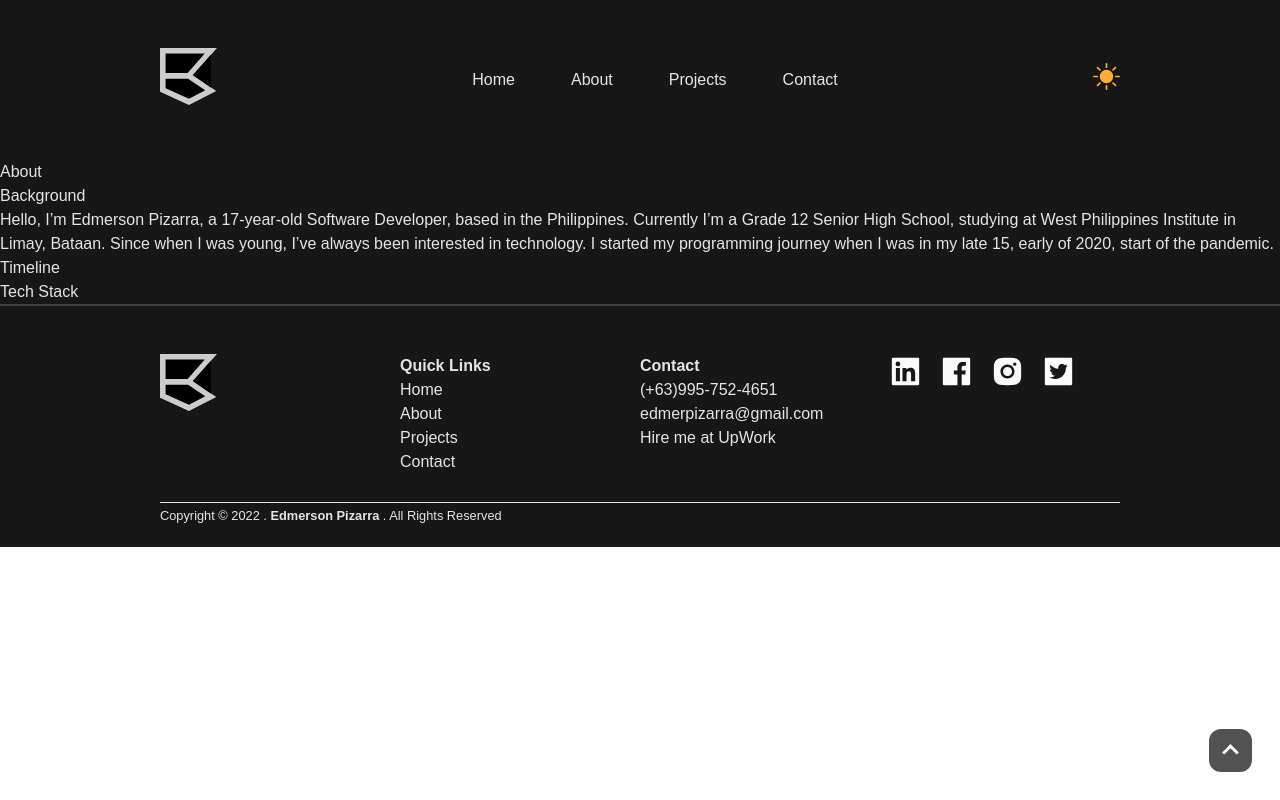
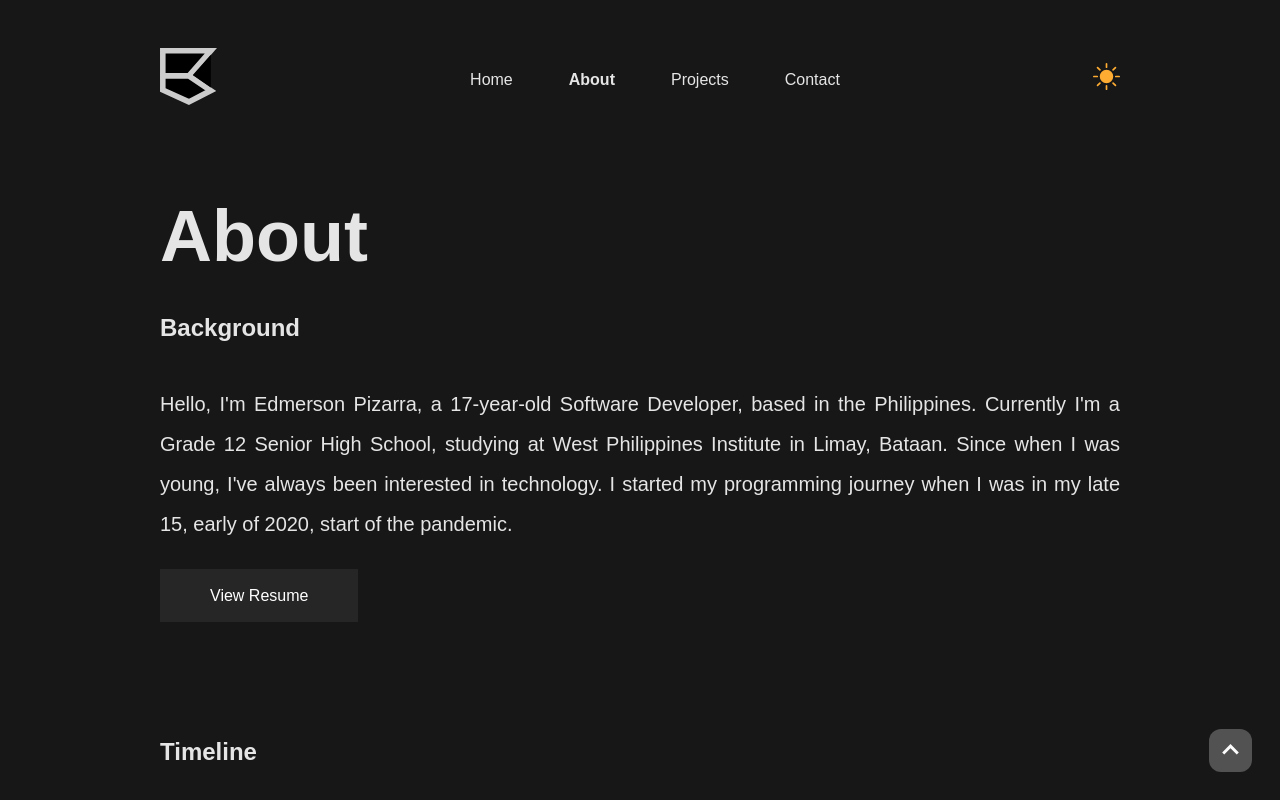
Before and after one commit to edmer664/next_portfolio, a Next.js app: page /about in a window 1280 px wide. Shown: the top 800 px of the page. Built offline with nearby package versions, Linux system fonts and the light colour scheme.

Commit message:
active links

```diff
--- a/components/Navbar.tsx
+++ b/components/Navbar.tsx
@@ -4,6 +4,7 @@ import Image from "next/image";
 import ThemeContext from "../context/ThemeContext";
 import { AiOutlineMenu } from "react-icons/ai";
 import { BsMoonFill, BsSunFill } from "react-icons/bs";
+import { useRouter } from "next/router";
 import 'animate.css';
 
 
@@ -17,9 +18,9 @@ const Navlink = ({ name, url }: { name: string; url: string }) => {
   );
 };
 
-const NavlinkDesktop = ({ name, url }: { name: string; url: string }) => {
+const NavlinkDesktop = ({ name, url,isActive }: { name: string; url: string;isActive:boolean }) => {
   return (
-    <li className="py-12 transition-all px-7">
+    <li className={`py-12 transition-all px-7 ${isActive?"font-bold":"font-medium"}`}>
       <Link href={url}>
         <a>{name}</a>
       </Link>
@@ -41,6 +42,12 @@ export default function Navbar() {
   const toggleMenu = () => {
     setIsOpen(!isOpen);
   };
+  const [currentLink,setCurrentLink] =  useState("");
+  const router = useRouter();
+  useEffect(()=>{
+    setCurrentLink(router.pathname)
+    console.log(router.pathname)
+  },[router.pathname])
 
   return (
     <>
@@ -66,10 +73,10 @@ export default function Navbar() {
         {/* desktop nav */}
         <div className='hidden lg:block '>
           <ul className="flex justify-evenly">
-            <NavlinkDesktop name="Home" url="/" />
-            <NavlinkDesktop name="About" url="/about" />
-            <NavlinkDesktop name="Projects" url="/projects" />
-            <NavlinkDesktop name="Contact" url="/contact" />
+            <NavlinkDesktop name="Home" url="/" isActive={currentLink === "/" } />
+            <NavlinkDesktop name="About" url="/about" isActive={currentLink === "/about" } />
+            <NavlinkDesktop name="Projects" url="/projects" isActive={currentLink === "/projects" } />
+            <NavlinkDesktop name="Contact" url="/contact" isActive={currentLink === "/contact" } />
           </ul>
         </div>
 
--- a/pages/about.tsx
+++ b/pages/about.tsx
@@ -1,5 +1,6 @@
 import type { NextPage } from "next";
 import Head from "next/head";
+import Link from "next/link";
 import { BlankLayout } from "../components/Layouts/BlankLayout";
 const About: NextPage = () => {
   return (
@@ -9,27 +10,30 @@ const About: NextPage = () => {
       </Head>
       <BlankLayout>
         {/* LAND */}
-        <section>
-          <h1>About</h1>
-          <article>
-            <h2>Background</h2>
-            <p>
-              Hello, I’m Edmerson Pizarra, a 17-year-old Software Developer,
-              based in the Philippines. Currently I’m a Grade 12 Senior High
+        <section className="px-7 lg:px-40">
+          <h1 className="py-10 font-extrabold text-7xl">About</h1>
+          <article className="pb-32">
+            <h2 className="pb-10 text-2xl font-extrabold">Background</h2>
+            <p className="pb-10 text-xl font-medium leading-loose text-justify">
+              Hello, I&apos;m Edmerson Pizarra, a 17-year-old Software Developer,
+              based in the Philippines. Currently I&apos;m a Grade 12 Senior High
               School, studying at West Philippines Institute in Limay, Bataan.
-              Since when I was young, I’ve always been interested in technology.
+              Since when I was young, I&apos;ve always been interested in technology.
               I started my programming journey when I was in my late 15, early
               of 2020, start of the pandemic.
             </p>
+            <Link href="https://docs.google.com/document/d/1rzbFhHUa_MlKNLRG_MUAo4B6fTKN-Oe8Ysfe9W5nXhI/edit?usp=sharing">
+              <a className="px-5 py-3 mr-3 text-white transition-all border-2 sm:px-10 sm:py-4 md:px-12 md:py-4 bg-neutral-800 border-neutral-800 hover:bg-neutral-700 hover:text-neutral-200">View Resume</a>
+            </Link>
           </article>
 
           <div>
-            <h2>Timeline</h2>
+          <h2 className="pb-10 text-2xl font-extrabold">Timeline</h2>
             <div>{/* TODO */}</div>
           </div>
 
           <div>
-            <h2>Tech Stack</h2>
+          <h2 className="pb-10 text-2xl font-extrabold">Tech Stack</h2>
             <div>{/* TODO */}</div>
           </div>
         </section>
--- a/styles/globals.css
+++ b/styles/globals.css
@@ -2,7 +2,9 @@
 @tailwind components;
 @tailwind utilities;
 
-@import url('https://fonts.googleapis.com/css2?family=Poppins:ital,wght@0,100;0,200;0,300;0,400;0,500;0,600;0,700;1,100;1,200;1,300;1,400;1,500;1,600;1,700&display=swap');
+
+@import url('https://fonts.googleapis.com/css2?family=Poppins:ital,wght@0,100;0,200;0,300;0,400;0,500;0,600;0,700;0,900;1,100;1,200;1,300;1,400;1,500;1,600;1,700;1,800;1,900&display=swap');
+
 
 html,body{
   color: #363636;
```
Also changed, not shown: public/assets/images/404.svg (added).
